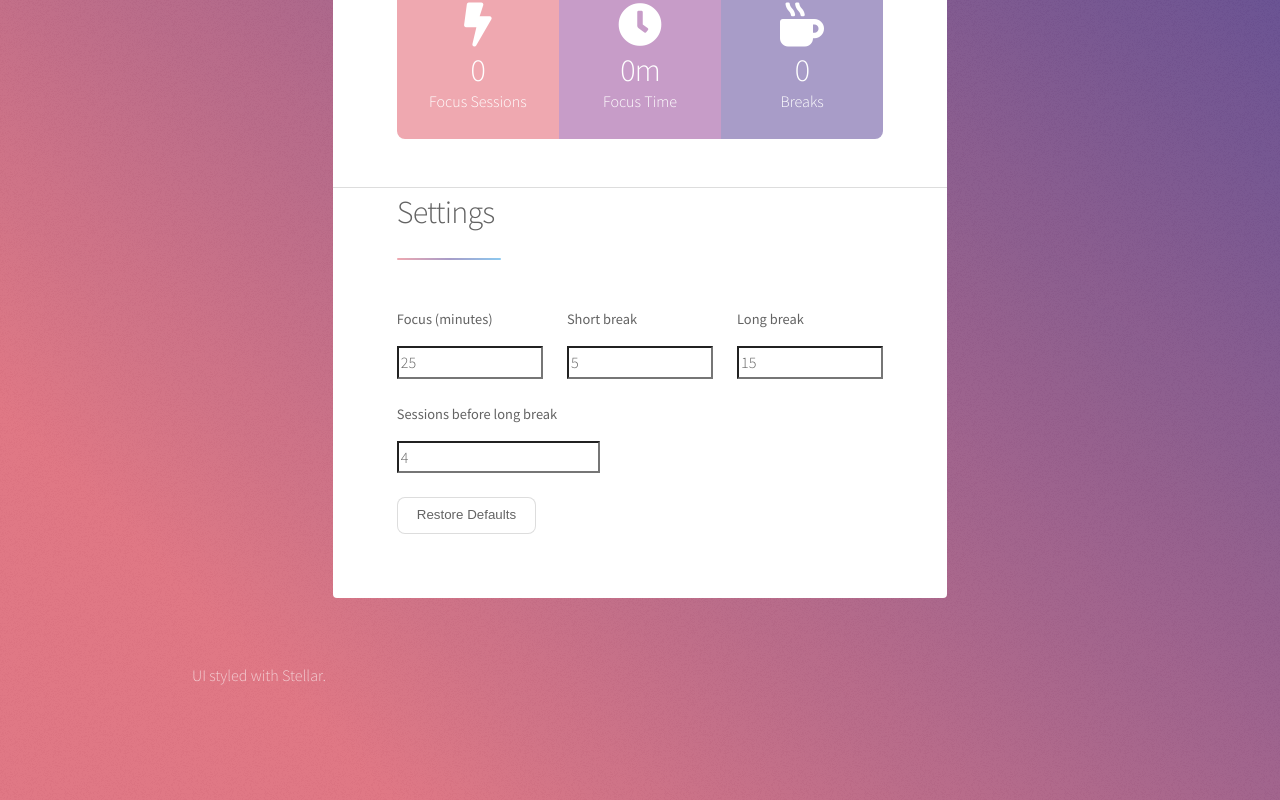
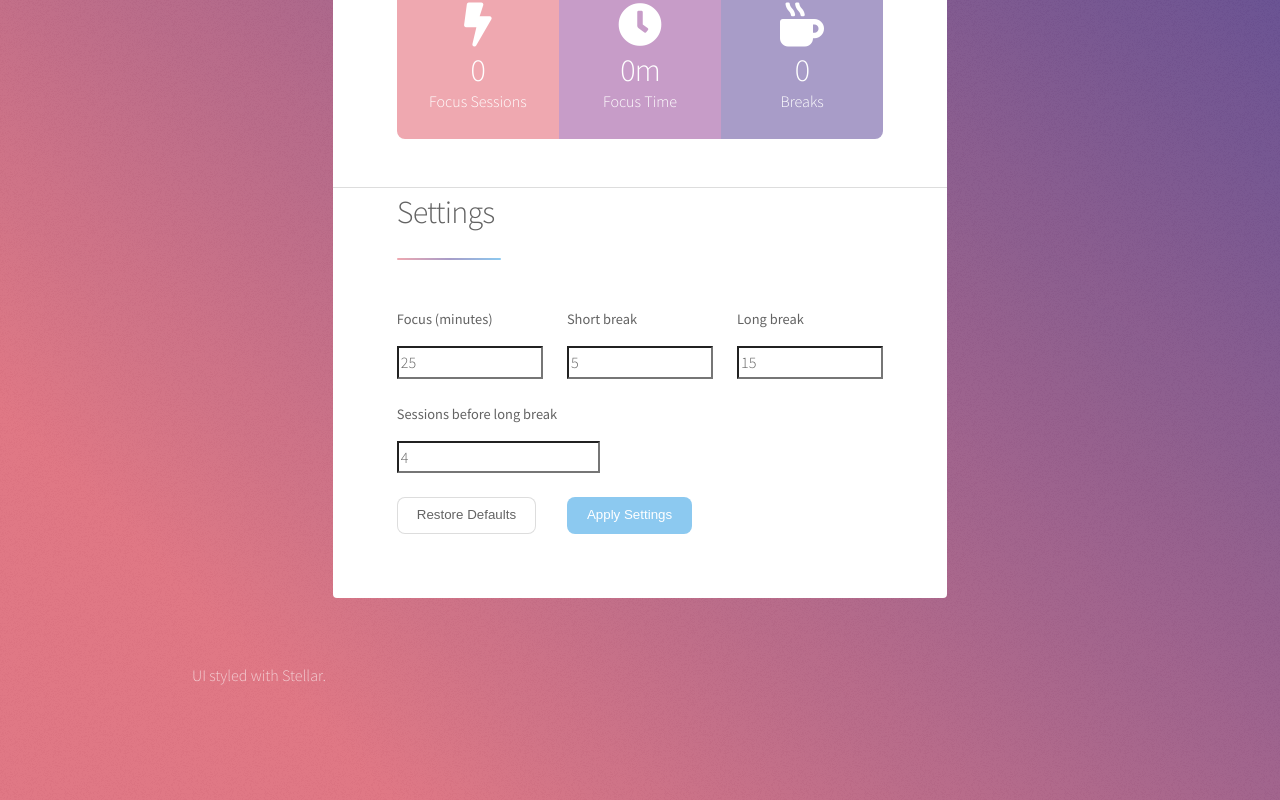
Before and after one commit to Rhernan12/Pomodoro-App, a React (Vite) app: page / in a window 1280 px wide. Shown: the part 529-1329 px from the top of the page. Built offline with nearby package versions, Linux system fonts and the light colour scheme.

Commit message:
Added "apply settings" button lol

```diff
--- a/src/components/SettingsCard.jsx
+++ b/src/components/SettingsCard.jsx
@@ -52,9 +52,15 @@ export default function SettingsCard() {
             />
           </div>
 
-          <div className="col-12">
+          <div className="col-4">
             <button type="button" className="button">
               Restore Defaults
+            </button>
+          </div>
+
+          <div className="col-4">
+            <button type="submit" className="button primary">
+              Apply Settings
             </button>
           </div>
         </div>
```
